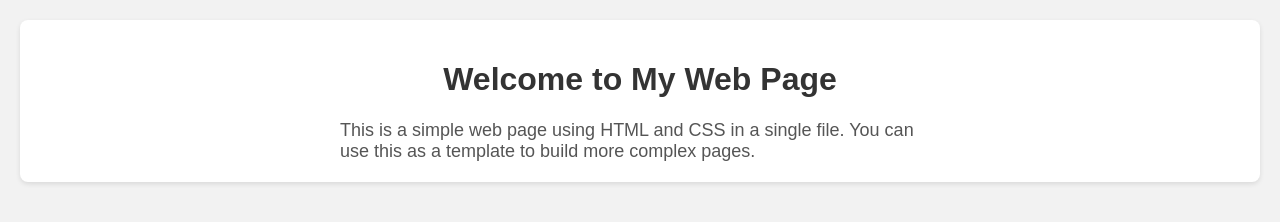
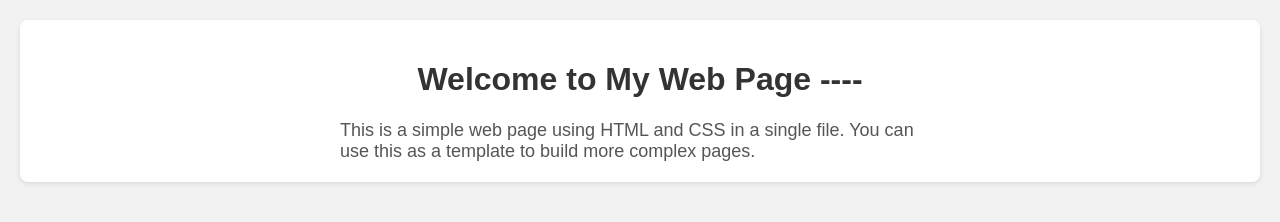
Before and after one commit to prakashm75/My_web_page, a plain HTML site: page index.html in a window 1280 px wide. Drawn offline with Linux system fonts and the light colour scheme.

Commit message:
Update index.html

```diff
--- a/index.html
+++ b/index.html
@@ -30,7 +30,7 @@
 </head>
 <body>
   <div class="container">
-    <h1>Welcome to My Web Page</h1>
+    <h1>Welcome to My Web Page  ----</h1>
     <p>This is a simple web page using HTML and CSS in a single file. You can use this as a template to build more complex pages.</p>
   </div>
 </body>
```
